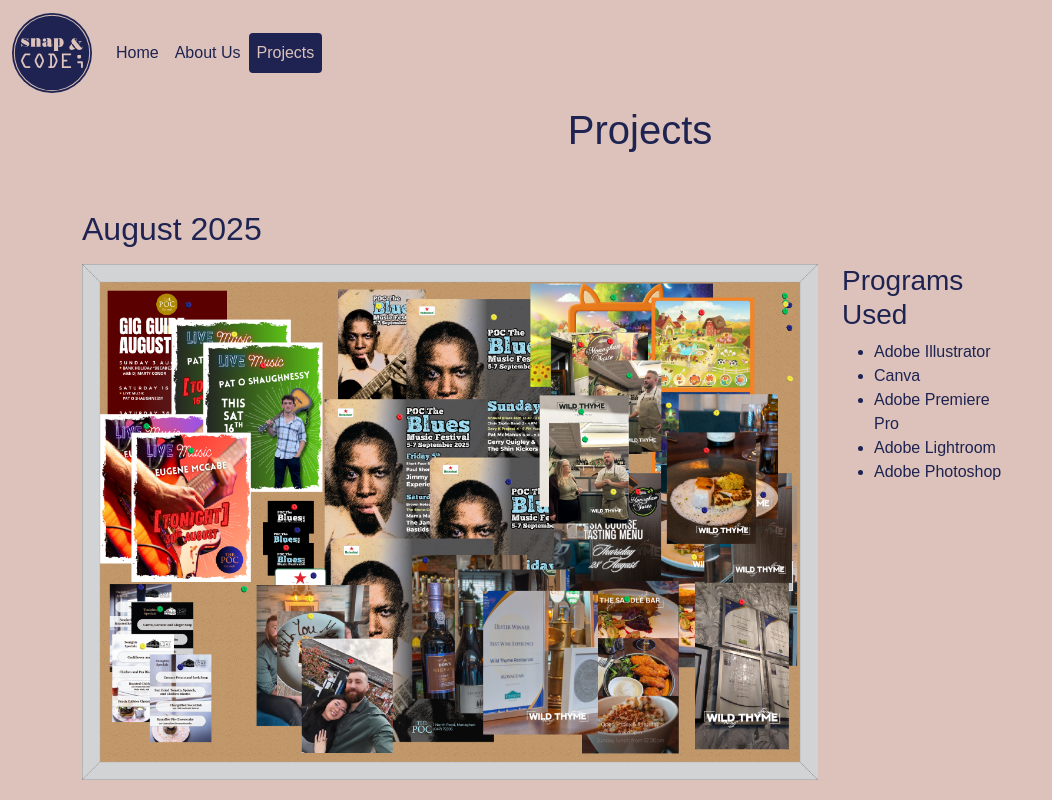
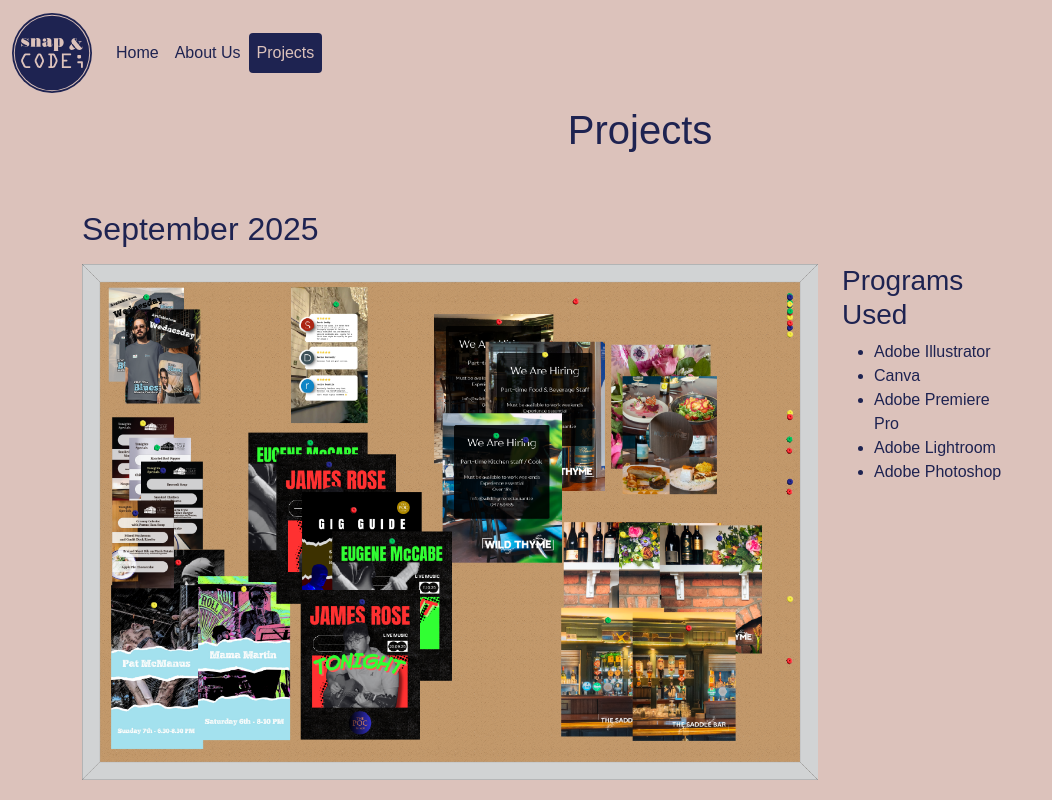
Before and after one commit to paddyfed/snapandcode, a Next.js app: page /projects in a window 1280 px wide. Shown: the top 800 px of the page, without its empty margins (0-1052 px from the left). Built offline with nearby package versions, Linux system fonts and the light colour scheme.

Commit message:
September 2025 Projects

```diff
--- a/app/projects/page.js
+++ b/app/projects/page.js
@@ -9,6 +9,7 @@
 import JuneBoard2025 from "@/public/2025-06-01_Work-Board@0.25x.png";
 import JulyBoard2025 from "@/public/2025-07-01_Work-Board@0.25x.png";
 import AugustBoard2025 from "@/public/2025-08-01_Work-Board@0.25x.png";
+import SeptemberBoard2025 from "@/public/2025-09-01_Work-Board@0.25x.png";
 import MainLogo from "@/public/snap-and-code_main-logo.svg";
 
 export default function Projects() {
@@ -16,6 +17,28 @@
     <>
       <main className={styles.main}>
         <h1>Projects</h1>
+        <article className="container">
+          <h2>September 2025</h2>
+          <div className="row">
+            <div className="col-md-2 mt-2 order-md-last">
+              <h3>Programs Used</h3>
+              <ul>
+                <li>Adobe Illustrator</li>
+                <li>Canva</li>
+                <li>Adobe Premiere Pro</li>
+                <li>Adobe Lightroom</li>
+                <li>Adobe Photoshop</li>
+              </ul>
+            </div>
+            <div className="col-md-8 mt-2 order-md-first">
+              <Image
+                src={SeptemberBoard2025}
+                alt="Projects completed in September 2025"
+                className="img-fluid"
+              />
+            </div>
+          </div>
+        </article>
         <article className="container">
           <h2>August 2025</h2>
           <div className="row">
```
Also changed, not shown: public/2025-09-01_Work-Board@0.25x.png (added).
